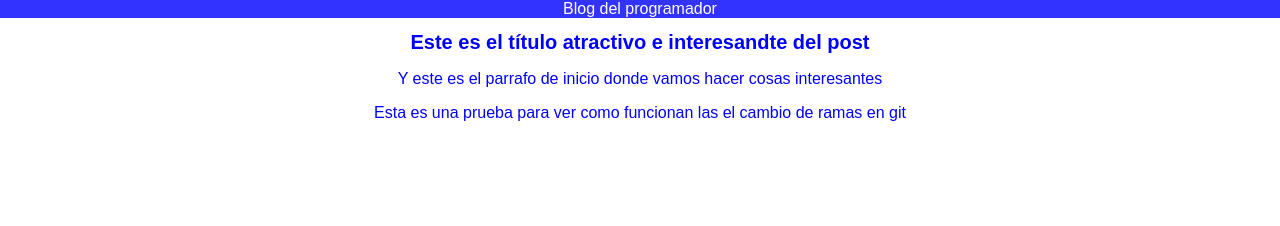
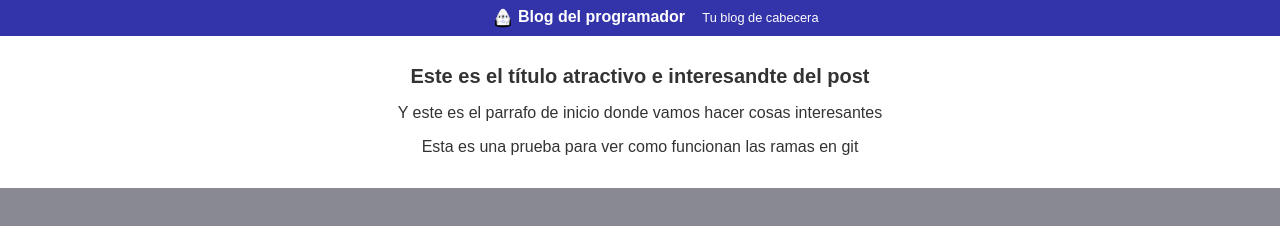
Before and after one commit to Sanorte/MiPrimerGit, a plain HTML site: page index.html in a window 1280 px wide. Drawn offline with Linux system fonts and the light colour scheme.

Commit message:
VERSION DEL 22 DE JULIO

```diff
--- a/css/style.css
+++ b/css/style.css
@@ -1,6 +1,7 @@
 body
 {
-    color: blue;
+    background: #898a91;
+    color: #333;
     text-align: center;
     font-family: "Arial";
     font-size: 16px;
@@ -9,9 +10,26 @@ body
 }
 #cabecera
 {
-    background: #33f;
+    background: #33a;
+    box-shadow: 0px 2px 20px 0px rgba(0, 0, 0, 0.5);
     color: white;
+    font-weight: bold;
+    margin: 0;
+    padding: 0.5em 0 0.5em 2em;
 }
+#cabecera #logo
+{
+width: 20px;
+vertical-align: middle;
+}
+
+#cabecera #tagline
+{
+    padding: 0 0 0 1em;
+    font-weight: normal;
+    font-size: 0.8em;
+}
+
 #contrainer
 {
     width: 70%;
@@ -24,3 +42,8 @@ body
 {
     font-size: 20px;
 }
+#post
+{
+    background: white;
+    padding: 1em;
+}
--- a/index.html
+++ b/index.html
@@ -6,12 +6,14 @@
     <body>
         <div id="container">
             <div id="cabecera">
+                <img id="logo" src="imagenes/dragon.png">
                 Blog del programador
+                <span id="tagline">Tu blog de cabecera</span>
             </div>
             <div id="post">
                 <h1>Este es el título atractivo e interesandte del post</h1>
                 <p>Y este es el parrafo de inicio donde vamos hacer cosas interesantes </p>
-                <p>Esta es una prueba para ver como funcionan las el cambio de ramas en git</p>
+                <p>Esta es una prueba para ver como funcionan las ramas en git</p>
             </div>
         </div>
     </body>
```
